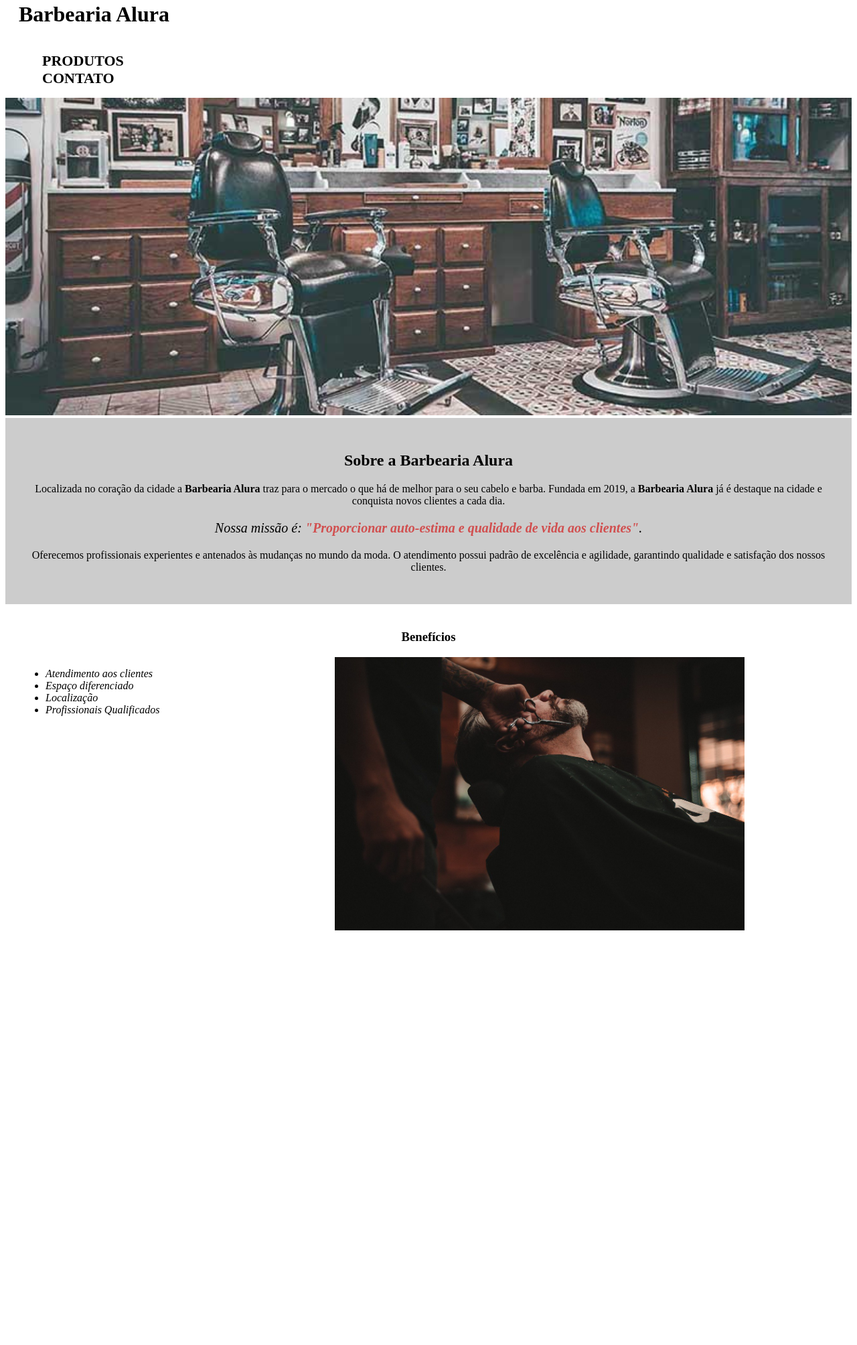
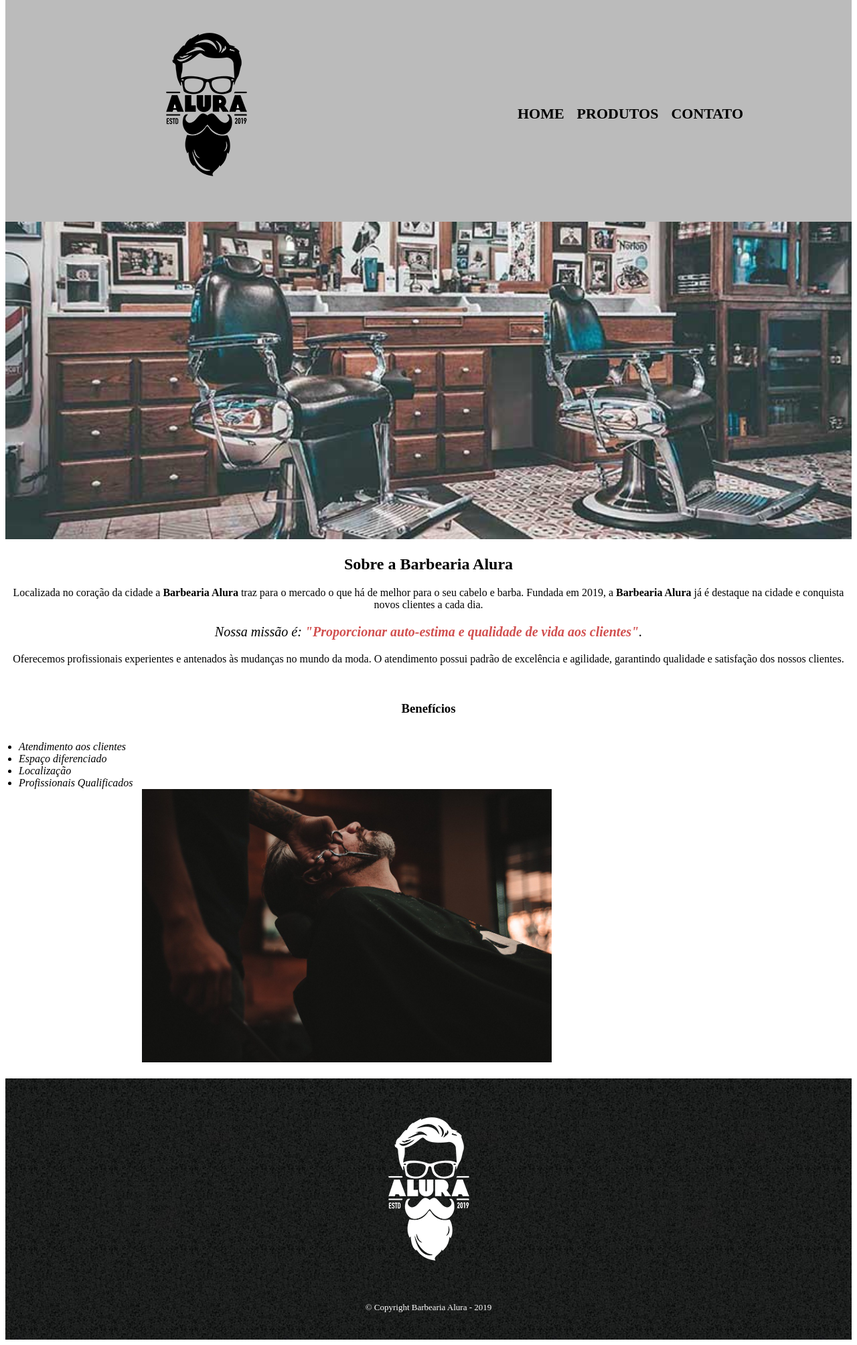
Before and after one commit to daniloprog/projeto_barbeariaAlura, a plain HTML site: page index.html in a window 1280 px wide. Shown: the part 18-2026 px from the top of the page at 67% size. Before the commit the page ends 1439 px from the top, so only its background shows below. Drawn offline with Linux system fonts and the light colour scheme.

Commit message:
atualização

```diff
--- a/index.html
+++ b/index.html
@@ -12,14 +12,17 @@
 <body>
 
     <header>
-        <h1 class="titulo-principal">Barbearia Alura</h1>
+        <div class="caixa">
+            <h1><a href="index.html"><img src="imagens-pag1/logo.png" class="logo" alt=""></a></h1>
 
             <nav>
                 <ul>
+                    <li><a href="index.html">Home</a></li>
                     <li><a href="produtos.html">Produtos</a></li>
                     <li><a href="Contato">Contato</a></li>
                 </ul>
             </nav>
+        </div>
     </header>
 
     <img id="banner" src="imagens-home/banner.jpg";>
@@ -49,6 +52,10 @@
         <img src="imagens-home/beneficios.jpg" class="imagembeneficios">
 
     </div>
+    <footer>
+        <img src="imagens-pag1/logo-branco.png">
+        <p class="copyright">&copy; Copyright Barbearia Alura - 2019</p>
+    </footer>
 
 </body>
 </html>
--- a/produtos.css
+++ b/produtos.css
@@ -84,3 +84,15 @@ nav a:hover {
     font-weight: bold;
     margin-top: 10px;
 }
+
+footer {
+    text-align: center;
+    padding: 40px 0px;
+    background: url("imagens-pag1/bg.jpg")
+}
+
+.copyright {
+    color: #FFFFFF;
+    font-size: 13px;
+    margin: 20px 0px 0px;
+}
--- a/style.css
+++ b/style.css
@@ -1,20 +1,28 @@
 @charset "UTF-8";
+
+header {
+    background: #bbbbbb;
+    padding: 20px 0px;
+}
 
 #banner {
     width: 100%;
 }
 
-.principal {
-    background-color: #cccccc;
-    padding: 30px;
+.logo {
+    padding-left: 50px;
 }
 
-body {
-   background: #FFFFFF;
+.caixa {
+    position: relative;
+    width: 940px;
+    margin: 0 auto;
 }
 
-.titulo-principal {
-    padding-left: 20px;
+nav {
+    position: absolute;
+    top: 110px;
+    right: 0;
 }
 
 nav li {
@@ -23,11 +31,19 @@ nav li {
 }
 
 nav a {
-    text-decoration: none;
-    font-weight: bold;
     text-transform: uppercase;
     color: #000000;
+    font-weight: bold;
     font-size: 22px;
+    text-decoration: none;
+}
+
+nav a:hover {
+    text-decoration: underline;
+    color: #ffa500;
+}
+body {
+   background: #FFFFFF;
 }
 
 p {
@@ -55,15 +71,25 @@ em strong {
     text-align: center;
 }
 
-ul {
-    display: inline-block;
+.beneficios ul {
+    display: inline;
     vertical-align: top;
     width: 20%;
     margin-right: 15%;
-
 }
-
 
 .imagembeneficios {
     width: 50%;
 }
+
+footer {
+    text-align: center;
+    padding: 40px 0px;
+    background: url(imagens-pag1/bg.jpg)
+}
+
+.copyright {
+    color: #FFFFFF;
+    font-size: 13px;
+    margin: 40px 0px 0px;
+}
```
Also changed, not shown: produtos.html (+5 -0 lines). Lines whose indentation alone changed are shown as unchanged.
